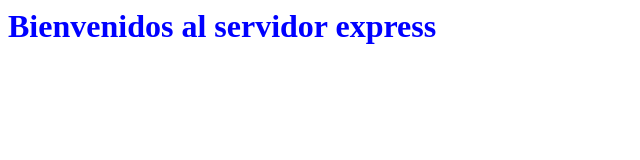
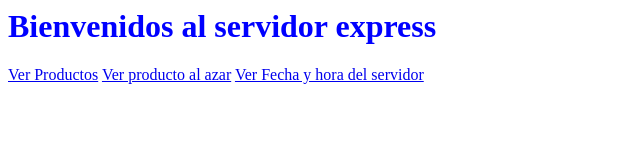
Before and after one commit to dvgui/ch-web4, a website: page index.html in a window 1280 px wide. Shown: the whole page, without its empty margins (0-640 px from the left). Drawn offline with Linux system fonts and the light colour scheme.

Commit message:
added links

```diff
--- a/index.html
+++ b/index.html
@@ -1,5 +1,16 @@
 <html>
 <body>
+<header>
 <h1 style="color: blue">Bienvenidos al servidor express</h1>
+</header>
+<main>
+<div>
+<p>
+<a href="/productos">Ver Productos</a>
+<a href="/productoRandom">Ver producto al azar</a>
+<a href="/fyh">Ver Fecha y hora del servidor</a>
+</p>
+</div>
+</main>
 </body>
 </html>
```
